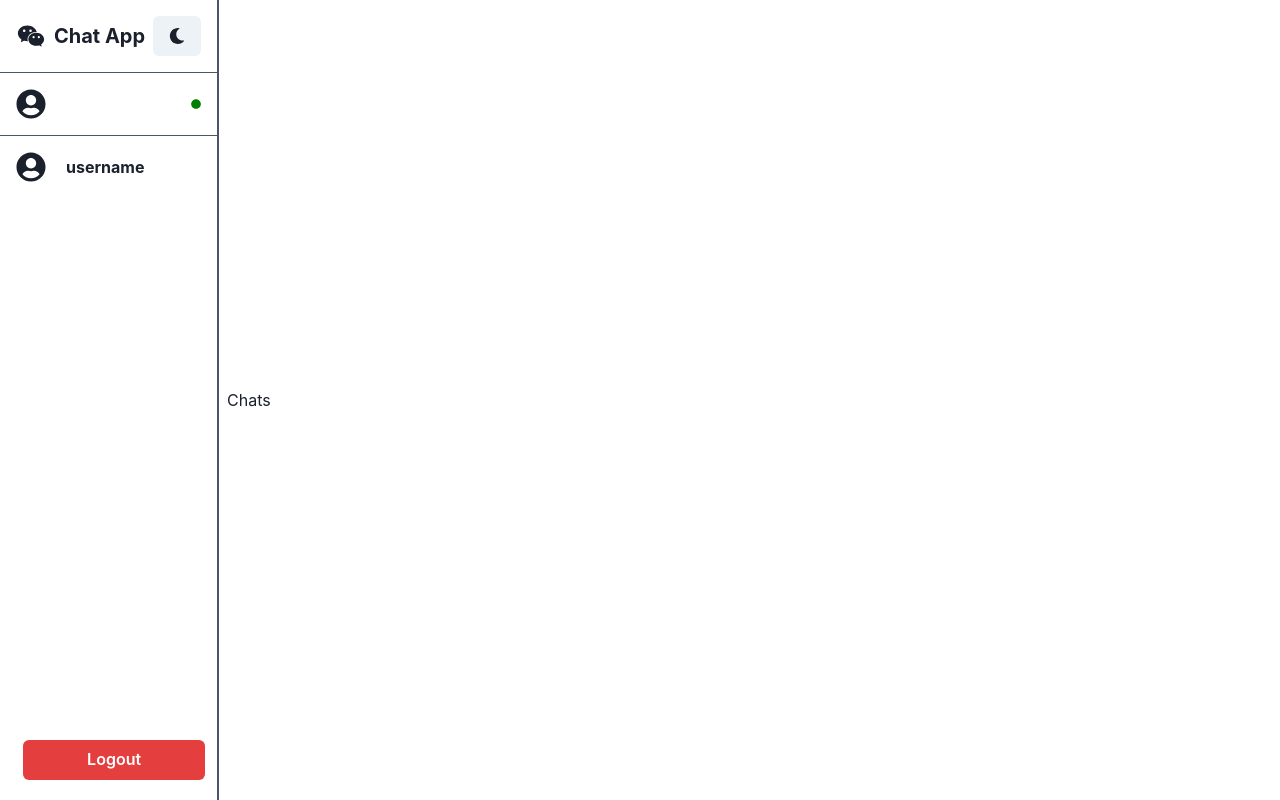
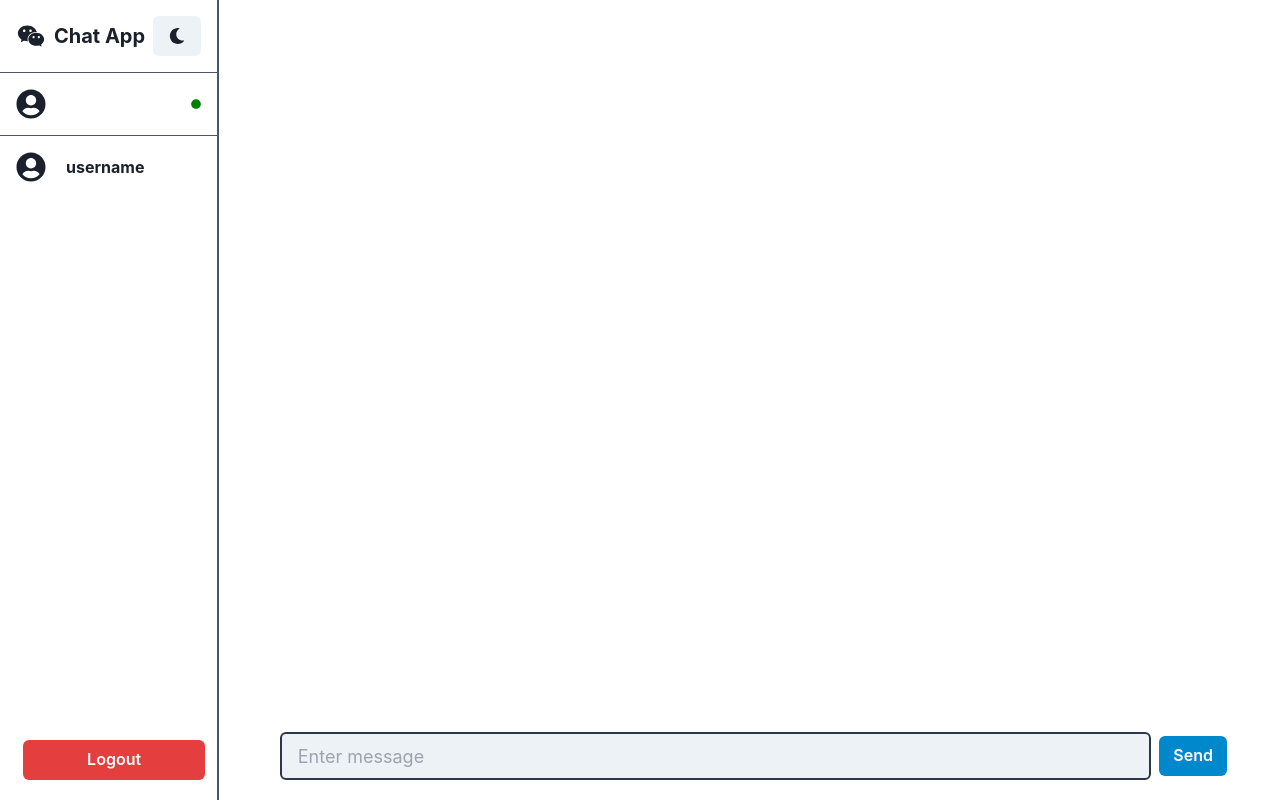
Before and after one commit to RichGod93/chat-app-prototype, a Next.js app: page /chats/1 in a window 1280 px wide. Built offline with nearby package versions, Linux system fonts and the light colour scheme; no server answers.

Commit message:
in progress

```diff
--- a/src/pages/chats/[id].tsx
+++ b/src/pages/chats/[id].tsx
@@ -1,19 +1,60 @@
+import React, { useState, useEffect } from 'react';
 import Layout from "@/components/Layout";
+import { Box, Button, HStack, Input, VStack } from "@chakra-ui/react";
+import { collection, onSnapshot, orderBy, query, serverTimestamp, Timestamp } from "firebase/firestore";
+import { db } from '@/config/firebase';
 
 export function Chat() {
     return (
+        <Layout>
+            <VStack className="flex flex-col h-screen">
+                <Box className="flex-1"></Box>
+                <HStack width={"90%"} pb={5}>
+                    <Input
+                        borderColor={"gray.700"}
+                        placeholder="Enter message"
+                        variant={"filled"}
+                        size={"lg"}
+                    />
+                    <Button colorScheme={"telegram"} size={"md"}>
+                        Send
+                    </Button>
+                </HStack>
+            </VStack>
+        </Layout>
+    );
+}
+
+interface ChatProps {
+    key: string;
+    id: string;
+    sender: string;
+    message: string;
+    timestamp: Function;
+    received?: boolean;
+}
+
+export default function Chats(chatProps: ChatProps) {
+    const [chats, setChats] = useState([]);
+    // useEffect(() => {
+    //     onSnapshot(
+    //         query(collection(db, 'chats'), orderBy('timestamp', 'asc')),
+    //         (snapshot) => {
+    //             setChats(snapshot.docs);
+    //         }
+    //     );
+    // });
+
+    return (
         <div>
-            <h1>Chat</h1>
+            <Chat
+                key={chatProps.key}
+                id={chatProps.id}
+                sender={chatProps.sender}
+                message={chatProps.message}
+                timestamp={chatProps.timestamp}
+                recieved={chatProps?.received}
+            />
         </div>
     );
 }
-
-export default function Chats() {
-    return (
-        <Layout>
-            <div>
-                <h1>Chats</h1>
-            </div>
-        </Layout>
-    );
-}
```
